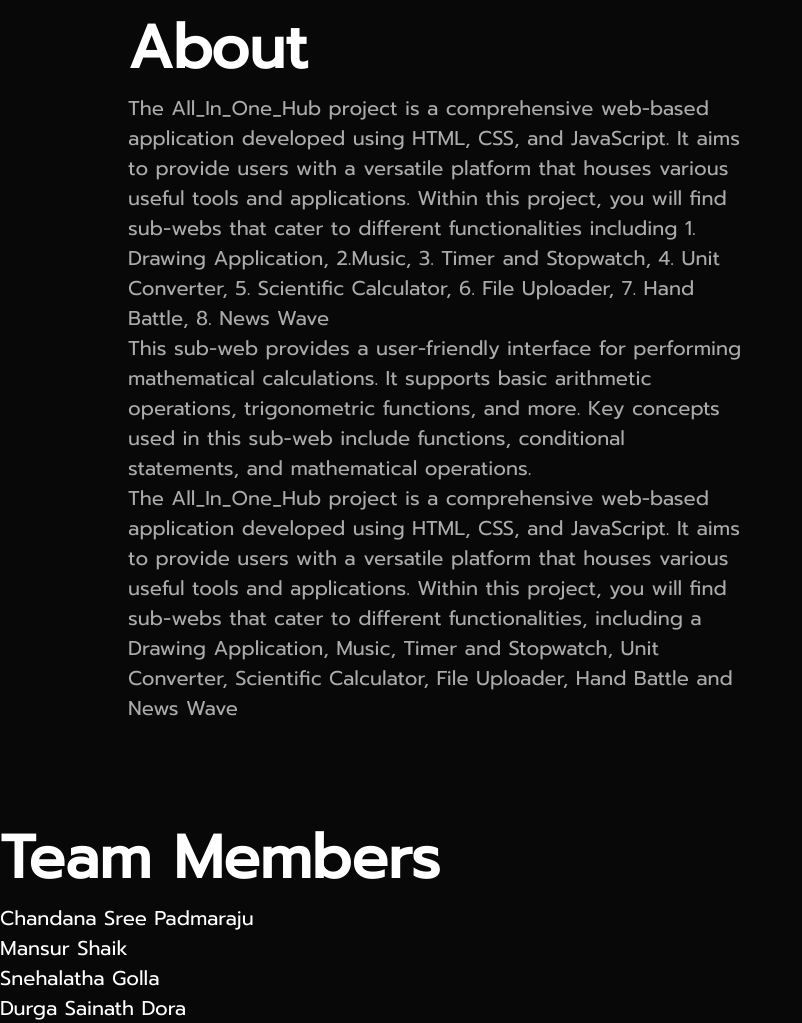
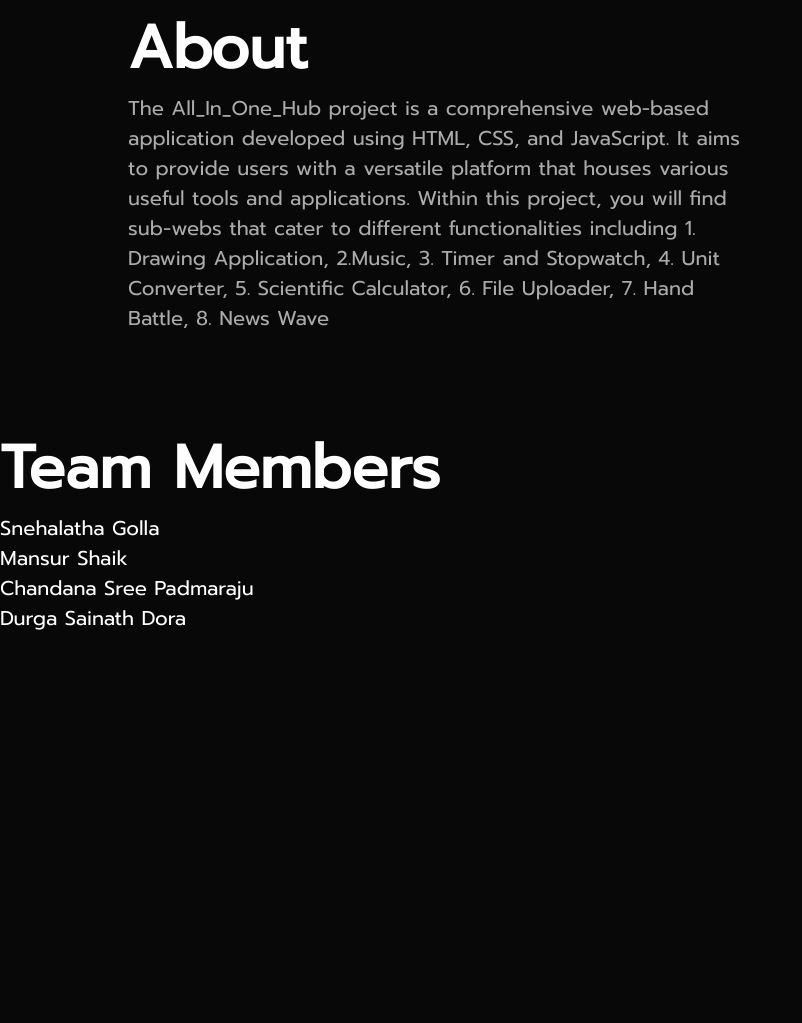
Before and after one commit to Snehalatha14/CodeSwapSolutions, a plain HTML site: page index.html in a window 1280 px wide. Shown: the part 887-1910 px from the top of the page, without its empty margins (0-802 px from the left). After the commit the page ends 1520 px from the top, so only its background shows below. Drawn offline with nearby package versions, Linux system fonts and the light colour scheme.

Commit message:
Update index.html
Group Members added

```diff
--- a/index.html
+++ b/index.html
@@ -41,11 +41,11 @@
                         1. Drawing Application, 2.Music, 3. Timer and Stopwatch, 4. Unit Converter,
                         5. Scientific Calculator, 6. File Uploader, 7. Hand Battle, 8. News Wave</p>
 
-                    <p>This sub-web provides a user-friendly interface for performing mathematical calculations. It supports basic arithmetic operations, trigonometric functions, and more. Key concepts used in this sub-web include functions, conditional statements, and mathematical operations.</p>
+<!--                     <p>This sub-web provides a user-friendly interface for performing mathematical calculations. It supports basic arithmetic operations, trigonometric functions, and more. Key concepts used in this sub-web include functions, conditional statements, and mathematical operations.</p>
 
                     <p>The All_In_One_Hub project is a comprehensive web-based application developed using HTML, CSS, and JavaScript. It aims to provide users with a versatile platform that houses various useful tools and applications. Within this project, you will find sub-webs that cater to different functionalities,
                         including a Drawing Application, Music, Timer and Stopwatch, Unit Converter,
-                        Scientific Calculator, File Uploader, Hand Battle and News Wave</p>
+                        Scientific Calculator, File Uploader, Hand Battle and News Wave</p>                     -->
                 </div>
             </div>
         </div>
@@ -55,9 +55,9 @@
             <div class="col1">
                 <div class="col2">
                     <h1 class="sub-title">Team Members</h1>
+                    <p>Snehalatha Golla</p>
+                    <p>Mansur Shaik</p>
                     <p>Chandana Sree Padmaraju</p>
-                    <p>Mansur Shaik</p>
-                    <p>Snehalatha Golla</p>
                     <p>Durga Sainath Dora</p>
                 </div>
             </div>
```
